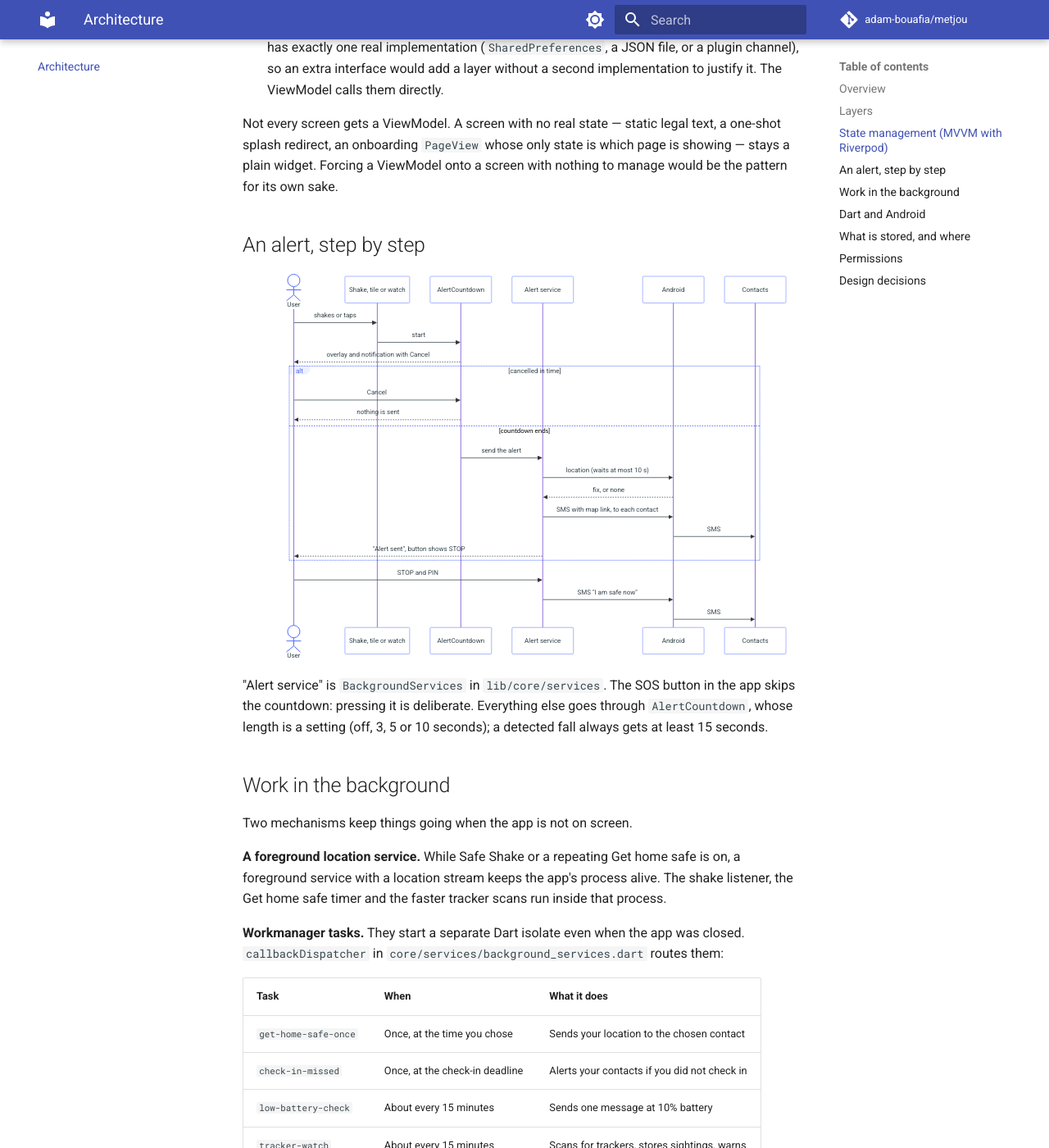
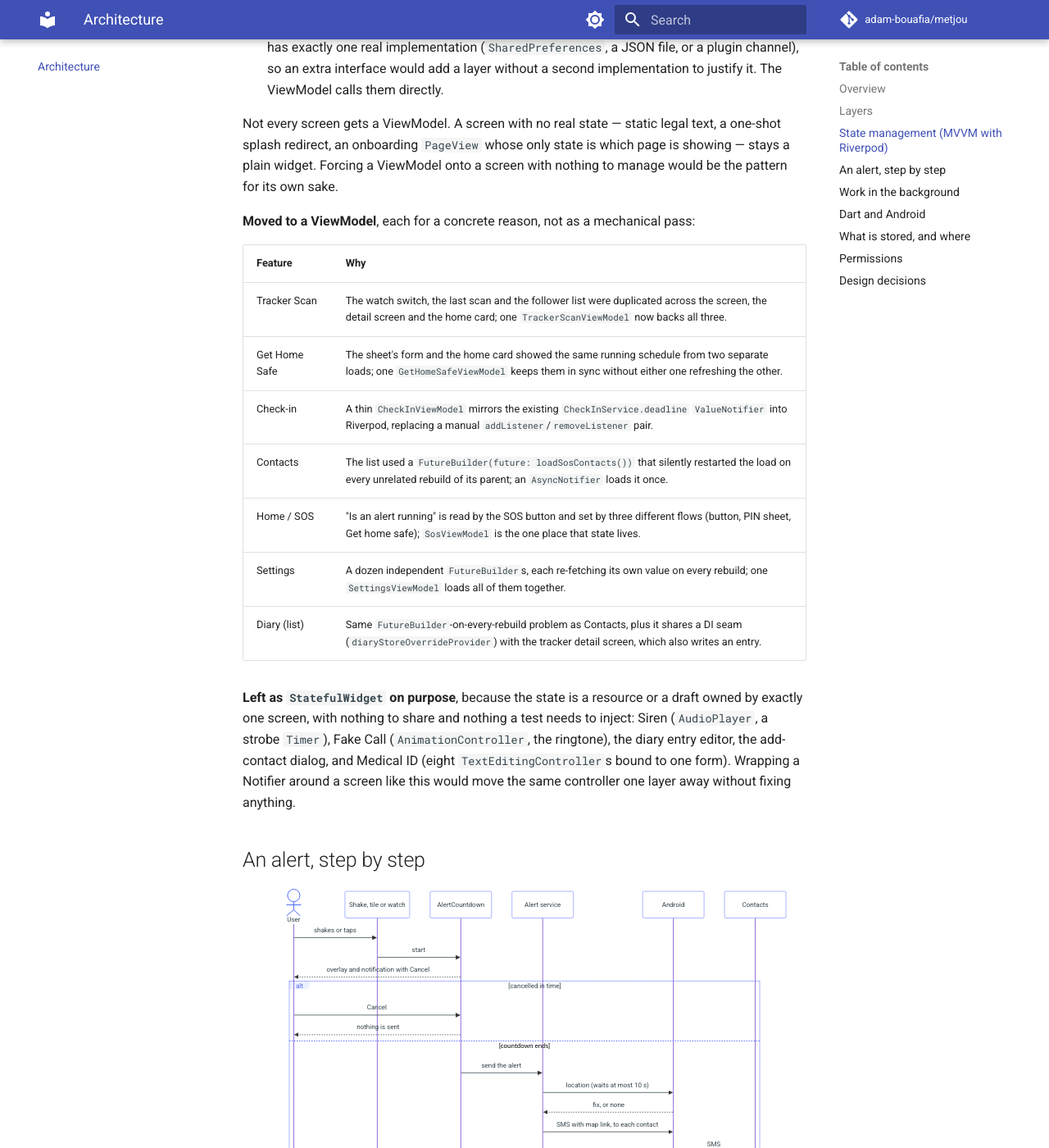
Before and after one commit to adam-bouafia/metjou, an MkDocs documentation site: the page built from docs/architecture.md, in a window 1280 px wide and 1400 px high, scrolled down 2245 px. Shown: the whole window at 82% size. Built offline with MkDocs 1.6.1 and Material for MkDocs 9.7.7, drawn with Linux system fonts in a browser that asks for light colours; comment, search, counter and statistics services are not loaded.

Commit message:
docs(architecture): record which screens moved to Riverpod and why

```diff
--- a/docs/architecture.md
+++ b/docs/architecture.md
@@ -66,6 +66,20 @@ Screens follow MVVM:
 - **Model** — the existing `data/` classes. They are not wrapped in a repository interface: each has exactly one real implementation (`SharedPreferences`, a JSON file, or a plugin channel), so an extra interface would add a layer without a second implementation to justify it. The ViewModel calls them directly.
 
 Not every screen gets a ViewModel. A screen with no real state — static legal text, a one-shot splash redirect, an onboarding `PageView` whose only state is which page is showing — stays a plain widget. Forcing a ViewModel onto a screen with nothing to manage would be the pattern for its own sake.
+
+**Moved to a ViewModel**, each for a concrete reason, not as a mechanical pass:
+
+| Feature | Why |
+| --- | --- |
+| Tracker Scan | The watch switch, the last scan and the follower list were duplicated across the screen, the detail screen and the home card; one `TrackerScanViewModel` now backs all three. |
+| Get Home Safe | The sheet's form and the home card showed the same running schedule from two separate loads; one `GetHomeSafeViewModel` keeps them in sync without either one refreshing the other. |
+| Check-in | A thin `CheckInViewModel` mirrors the existing `CheckInService.deadline` `ValueNotifier` into Riverpod, replacing a manual `addListener`/`removeListener` pair. |
+| Contacts | The list used a `FutureBuilder(future: loadSosContacts())` that silently restarted the load on every unrelated rebuild of its parent; an `AsyncNotifier` loads it once. |
+| Home / SOS | "Is an alert running" is read by the SOS button and set by three different flows (button, PIN sheet, Get home safe); `SosViewModel` is the one place that state lives. |
+| Settings | A dozen independent `FutureBuilder`s, each re-fetching its own value on every rebuild; one `SettingsViewModel` loads all of them together. |
+| Diary (list) | Same `FutureBuilder`-on-every-rebuild problem as Contacts, plus it shares a DI seam (`diaryStoreOverrideProvider`) with the tracker detail screen, which also writes an entry. |
+
+**Left as `StatefulWidget` on purpose**, because the state is a resource or a draft owned by exactly one screen, with nothing to share and nothing a test needs to inject: Siren (`AudioPlayer`, a strobe `Timer`), Fake Call (`AnimationController`, the ringtone), the diary entry editor, the add-contact dialog, and Medical ID (eight `TextEditingController`s bound to one form). Wrapping a Notifier around a screen like this would move the same controller one layer away without fixing anything.
 
 ## An alert, step by step
 
```
